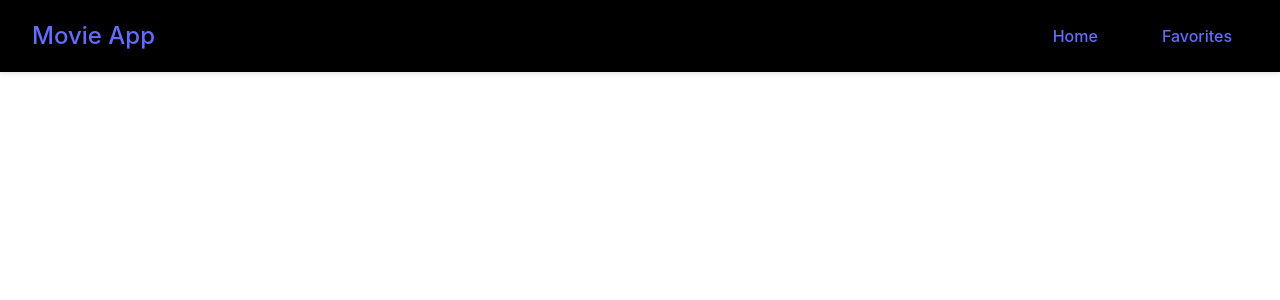
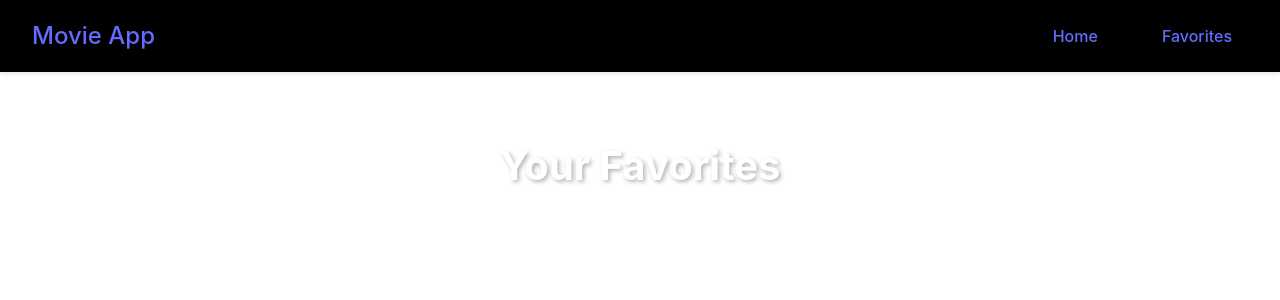
Before and after one commit to muleseifu/movie-app, a React (Vite) app: page /favorites in a window 1280 px wide. Shown: the top 300 px of the page. Built offline with nearby package versions, Linux system fonts and the light colour scheme.

Commit message:
make favorites page work

```diff
--- a/src/pages/Favorites.jsx
+++ b/src/pages/Favorites.jsx
@@ -1,12 +1,24 @@
 import "../css/Favorites.css";
-import { useMovieContext,  } from "../contexts/MovieContext";
+import { useMovieContext  } from "../contexts/MovieContext";
 import MovieCard from "../components/movie-card";
 
 
 function Favorites() {
     const { favorites } = useMovieContext();
     if (favorites) {
-        return
+        return (
+            <div className="favorites">
+            <h2>Your Favorites</h2>
+            <div className="movies-grid">
+          {favorites.map((movie) => (
+            <MovieCard movie={movie} key={movie.id} />
+
+
+            //key is essential for React to identify which items have changed, are added, or are removed even if we did not use it in the previous code.
+          ))}
+        </div>
+        </div>
+        )
     }
     return (
         <div className="favorites-empty">
```
